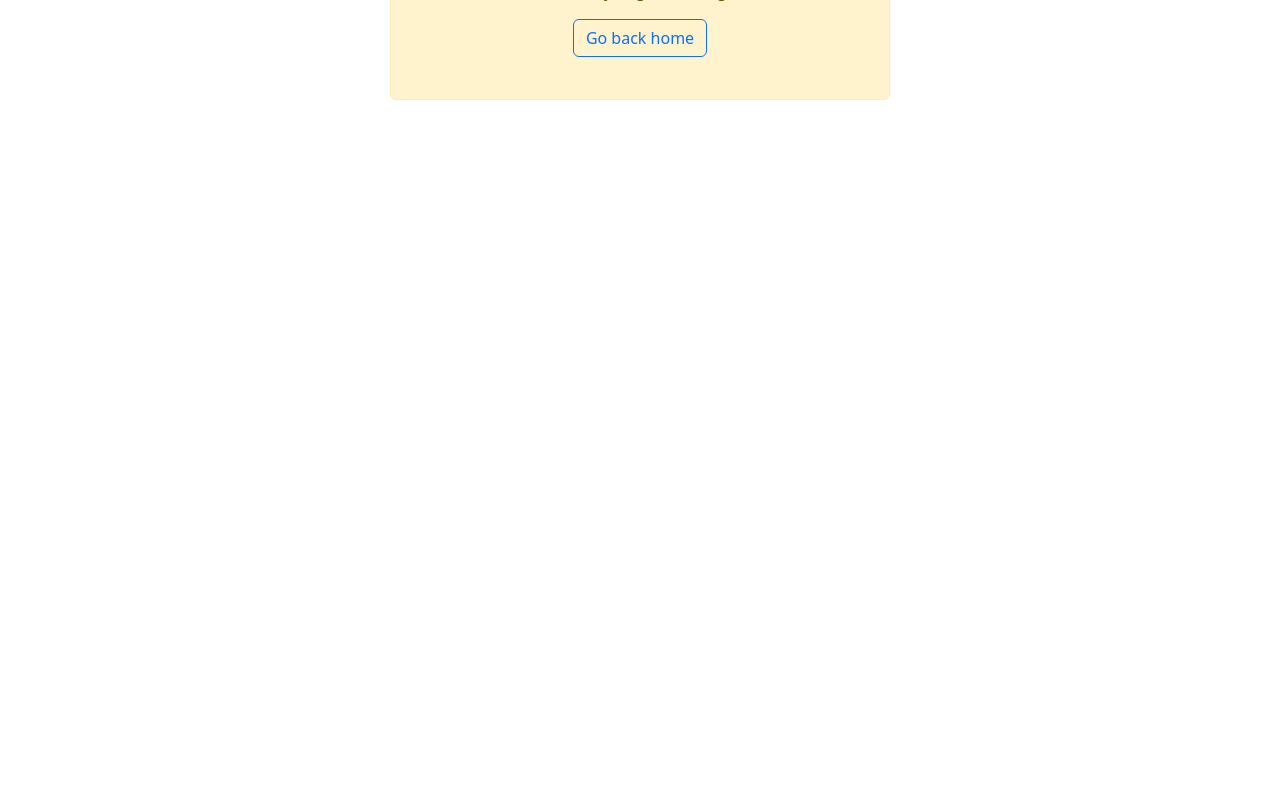
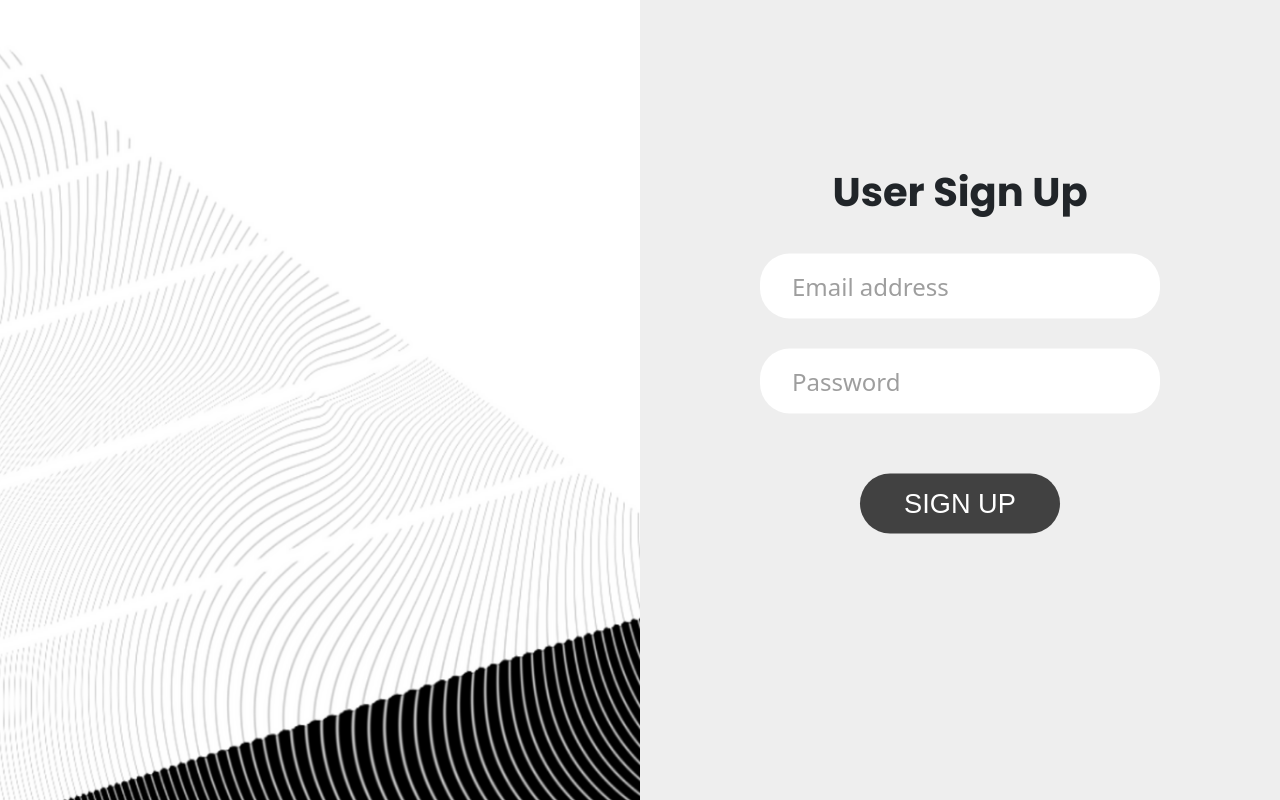
Before and after one commit to alnkravchenko/dwh_platform, a React (Create React App) app in the folder frontend/: page /sing_up in a window 1280 px wide. Before the commit this address had no page. Built offline with nearby package versions, Linux system fonts and the light colour scheme.

Commit message:
rename files

```diff
--- a/frontend/src/App.js
+++ b/frontend/src/App.js
@@ -2,7 +2,7 @@ import React from "react";
 import { BrowserRouter, Route, Routes } from "react-router-dom";
 import NotFound from "./components/Errors/NotFound";
 import Login from "./components/LoginPage/Login";
-import Registration from "./components/RegistrationPage/Registration";
+import SignUp from "./components/SignInPage/SignUp";
 
 const App = () => {
   return (
@@ -10,7 +10,7 @@ const App = () => {
       <BrowserRouter>
         <Routes>
           <Route exact path="/" element={<Login />} />
-          <Route path="/registration" element={<Registration />} />
+          <Route path="/sing_up" element={<SignUp />} />
           <Route path="*" element={<NotFound />} />
         </Routes>
       </BrowserRouter>
--- a/frontend/src/components/LoginPage/Login.js
+++ b/frontend/src/components/LoginPage/Login.js
@@ -2,8 +2,7 @@
 import React, { useState } from "react";
 import { Button } from "react-bootstrap";
 import { Link } from "react-router-dom";
-import loginUser from "../../controllers/login";
-// import "../../styles/common.scss";
+import { loginUser } from "../../controllers/auth";
 import "./Login.scss";
 
 const Login = () => {
--- a/frontend/src/components/RegistrationPage/Registration.js
+++ b/frontend/src/components/SignInPage/SignUp.js
@@ -1,18 +1,16 @@
 // import PropTypes from "prop-types";
 import React, { useState } from "react";
 import { Button } from "react-bootstrap";
-import loginUser from "../../controllers/login";
-import "../../styles/common.scss";
+import { signInUser } from "../../controllers/auth";
 import "../LoginPage/Login.scss";
-import "./Registration.scss";
 
-const Registration = () => {
+const SignUp = () => {
   const [username, setUserName] = useState();
   const [password, setPassword] = useState();
 
   const handleSubmit = async (e) => {
     e.preventDefault();
-    const token = await loginUser({
+    const token = await signInUser({
       username,
       password,
     });
@@ -29,27 +27,27 @@ const Registration = () => {
         />
       </div>
       <div className="split right">
-        <form onSubmit={handleSubmit} className="centered login-box">
-          <h1 className="header login-label">User Login</h1>
-          <label>
+        <form
+          onSubmit={handleSubmit}
+          className="centered login-box"
+          style={{ "padding-bottom": "69px" }}
+        >
+          <h1 className="header login-header">User Sign Up</h1>
           <input
             type="text"
             className="login-inpt"
             placeholder="Email address"
             onChange={(e) => setUserName(e.target.value)}
           />
-          </label>
-          <label>
           <input
             type="password"
             className="login-inpt"
             placeholder="Password"
             onChange={(e) => setPassword(e.target.value)}
           />
-          </label>
           <div>
             <Button variant="dark" type="submit" className="login-btn">
-              LOGIN
+              SIGN UP
             </Button>
           </div>
         </form>
@@ -62,4 +60,4 @@ const Registration = () => {
 //   setToken: PropTypes.func.isRequired,
 // };
 
-export default Registration;
+export default SignUp;
--- /dev/null
+++ b/frontend/src/controllers/auth.js
@@ -0,0 +1,23 @@
+const loginUser = async (credentials) => {
+  return fetch("http://localhost:8000/auth/login", {
+    method: "POST",
+    mode: "cors",
+    headers: {
+      "Content-Type": "application/json",
+    },
+    body: JSON.stringify(credentials),
+  }).then((data) => data.json());
+};
+
+const signInUser = async (credentials) => {
+  return fetch("http://localhost:8000/auth/sign_up", {
+    method: "POST",
+    mode: "cors",
+    headers: {
+      "Content-Type": "application/json",
+    },
+    body: JSON.stringify(credentials),
+  }).then((data) => data.json());
+};
+
+export { loginUser, signInUser };
--- a/frontend/src/controllers/login.js
+++ /dev/null
@@ -1,12 +0,0 @@
-const loginUser = async (credentials) => {
-  return fetch("http://localhost:8000/auth/login", {
-    method: "POST",
-    mode: "cors",
-    headers: {
-      "Content-Type": "application/json",
-    },
-    body: JSON.stringify(credentials),
-  }).then((data) => data.json());
-};
-
-export default loginUser;
```
Also changed, not shown: frontend/src/components/RegistrationPage/Registration.scss (deleted). Lines whose indentation alone changed are shown as unchanged.
